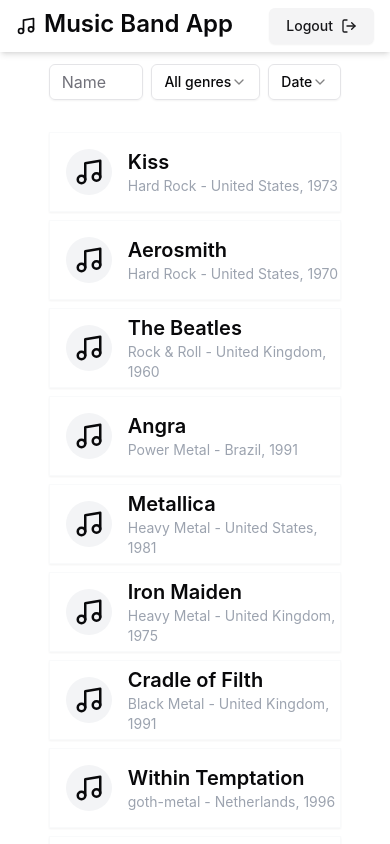
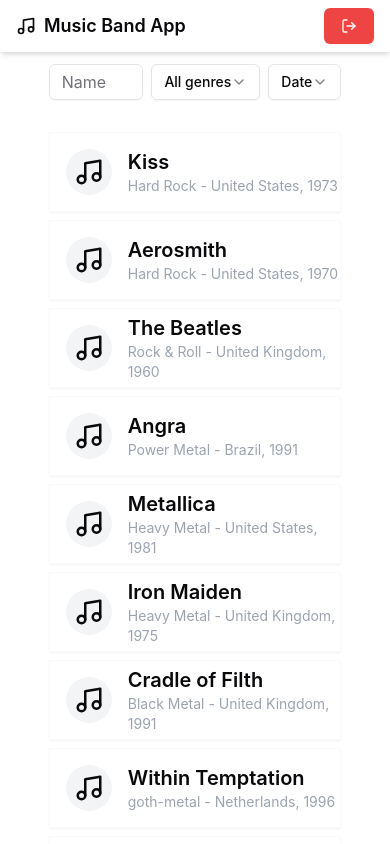
Before and after one commit to LucaVallazza/musicbands-app, a React (Vite) app: page /bands in a window 390 px wide. Shown: the top 844 px of the page. Built offline with nearby package versions, Linux system fonts and the light colour scheme; data requests are answered from the project's data file; sample sign-in values are in the browser's storage.

Commit message:
🎨 header responsive design

```diff
--- a/src/components/header.tsx
+++ b/src/components/header.tsx
@@ -15,13 +15,14 @@
   return (
     <div className=" w-full flex  flex-row justify-between py-2 px-4 shadow-md">
       <div className="flex cursor-pointer" onClick={()=> navigate('/bands')}>
-        <Music size={20} className="my-auto mr-2"></Music>
-        <h1 className="text-2xl font-semibold">Music Band App</h1>
+        <Music size={20} className="my-auto self-center mr-2"></Music>
+        <h1 className=" self-center text-left text-lg md:text-2xl font-semibold">Music Band App</h1>
       </div>
       <div>
-        <Button variant={"secondary"} onClick={logout}>
-          Logout <LogOut />
-        </Button>
+        <Button variant={"destructive"} onClick={logout}>
+          <span className="hidden md:block">Logout</span>
+           <LogOut />
+        </Button >
       </div>
     </div>
   );
```
